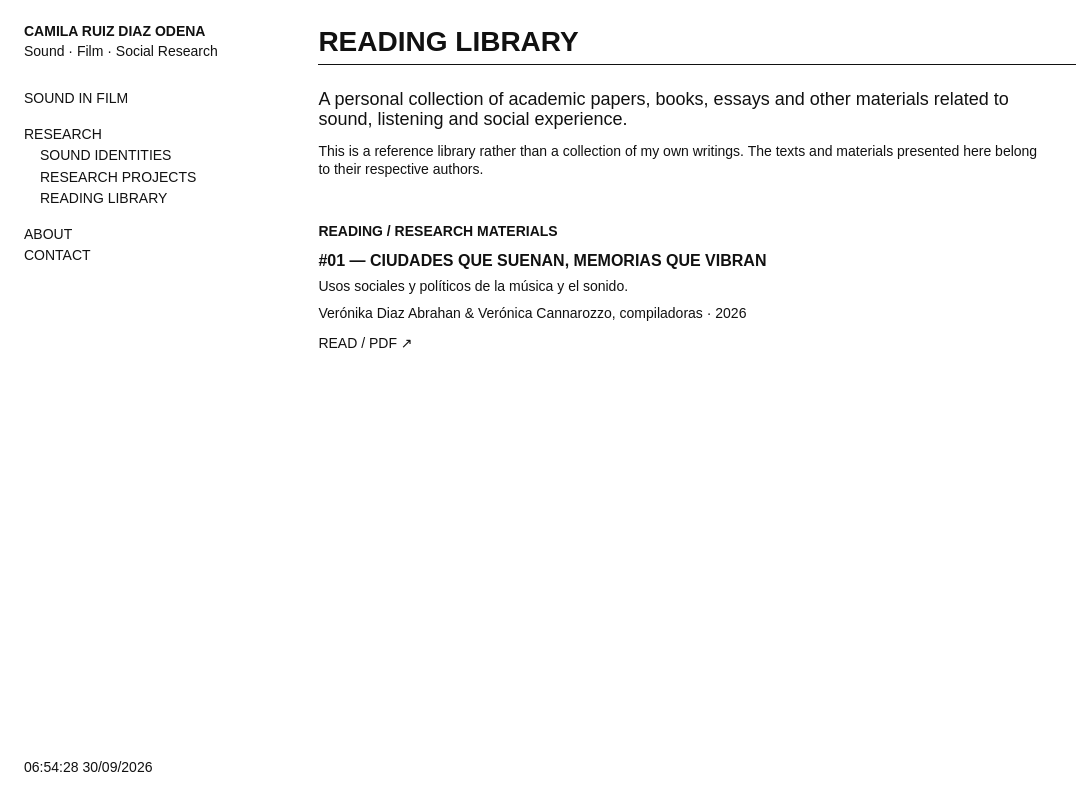
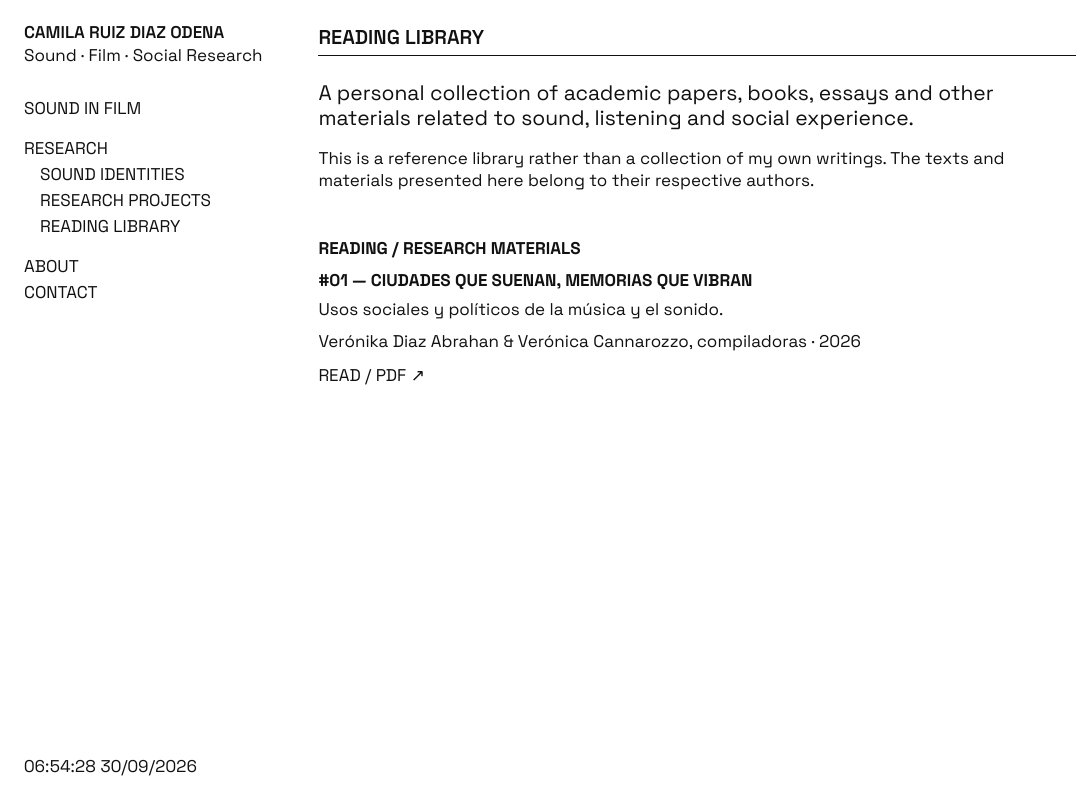
Before and after one commit to camirdo/crdo, a plain HTML site: page reading-library.html in a window 1280 px wide. Shown: the whole page, without its empty margins (0-1076 px from the left). Drawn offline with Linux system fonts and the light colour scheme.

Commit message:
Test Space Grotesk typography and larger type

```diff
--- a/styles.css
+++ b/styles.css
@@ -1,12 +1,13 @@
+@import url('https://fonts.googleapis.com/css2?family=Space+Grotesk:wght@300;400;500;600;700&display=swap');
 :root{--pad:24px;--nav:23vw;--gap:28px;--text:#111;--line:#111}
 *{box-sizing:border-box}
 html{scroll-behavior:smooth}
-body{margin:0;background:#fff;color:var(--text);font-family:Arial,Helvetica,sans-serif;font-size:14px;line-height:1.25;font-weight:400}
+body{margin:0;background:#fff;color:var(--text);font-family:'Space Grotesk',Arial,Helvetica,sans-serif;font-size:17px;line-height:1.3;font-weight:400}
 a{color:inherit;text-decoration:none}
 a:hover{text-decoration:underline;text-underline-offset:3px}
 .site{min-height:100vh}
 .nav{position:fixed;left:0;top:0;width:var(--nav);height:100vh;padding:var(--pad);display:flex;flex-direction:column;z-index:10}
-.brand{font-weight:700;line-height:1.05;margin-bottom:32px}
+.brand{font-weight:600;line-height:1.05;margin-bottom:32px}
 .brand a{display:block}
 .tagline{font-weight:400;margin-top:5px}
 .menu{display:flex;flex-direction:column;gap:4px}
@@ -15,16 +16,16 @@ a:hover{text-decoration:underline;text-underline-offset:3px}
 .menu .section{margin-top:14px}
 .clock{margin-top:auto;font-variant-numeric:tabular-nums;line-height:1.2}
 .content{margin-left:var(--nav);padding:var(--pad);max-width:1400px}
-.page-title{font-weight:700;margin:0}
+.page-title{font-size:20px;font-weight:600;margin:0}
 .rule{border:0;border-top:1px solid var(--line);margin:5px 0 24px}
 .intro{max-width:720px;margin-bottom:45px}
-.lead{font-size:18px;line-height:1.12;margin-bottom:14px}
+.lead{font-size:21px;line-height:1.2;margin-bottom:14px}
 .text{max-width:720px}
 .text p{margin:0 0 16px}
 .section-block{margin:0 0 52px}
 .section-title{font-weight:700;margin-bottom:10px}
 .project-list{display:flex;flex-direction:column;gap:38px;max-width:900px}
-.project h2{font-size:16px;margin:0 0 7px;font-weight:700}
+.project h2{font-size:17px;margin:0 0 7px;font-weight:700}
 .project p{margin:0 0 9px;max-width:760px}
 .project .meta{margin-top:10px}
 .material{margin-top:12px}
@@ -32,13 +33,13 @@ a:hover{text-decoration:underline;text-underline-offset:3px}
 .sound-item{min-width:0}
 .sound-poster{display:block;width:100%;aspect-ratio:3/4;object-fit:cover;background:#f2f2f2}
 .sound-item.wide .sound-poster{object-fit:contain}
-.sound-caption{margin-top:9px;text-align:center;font-size:12px;line-height:1.15}
+.sound-caption{margin-top:9px;text-align:center;font-size:14px;line-height:1.2}
 .sound-title{font-weight:700;margin-bottom:3px}
 .sound-caption div{margin-bottom:2px}
 .sound-item a.poster-link:hover .sound-poster{opacity:.82}
 .audio-entry{max-width:700px;margin-top:30px}
 audio{width:100%;height:38px}
-.field-notes{margin-top:16px;font-size:12px;line-height:1.35}
+.field-notes{margin-top:16px;font-size:14px;line-height:1.4}
 .field-notes span{display:block}
 .contact p{margin:0 0 8px}
 .back{display:inline-block;margin-top:25px}
```
